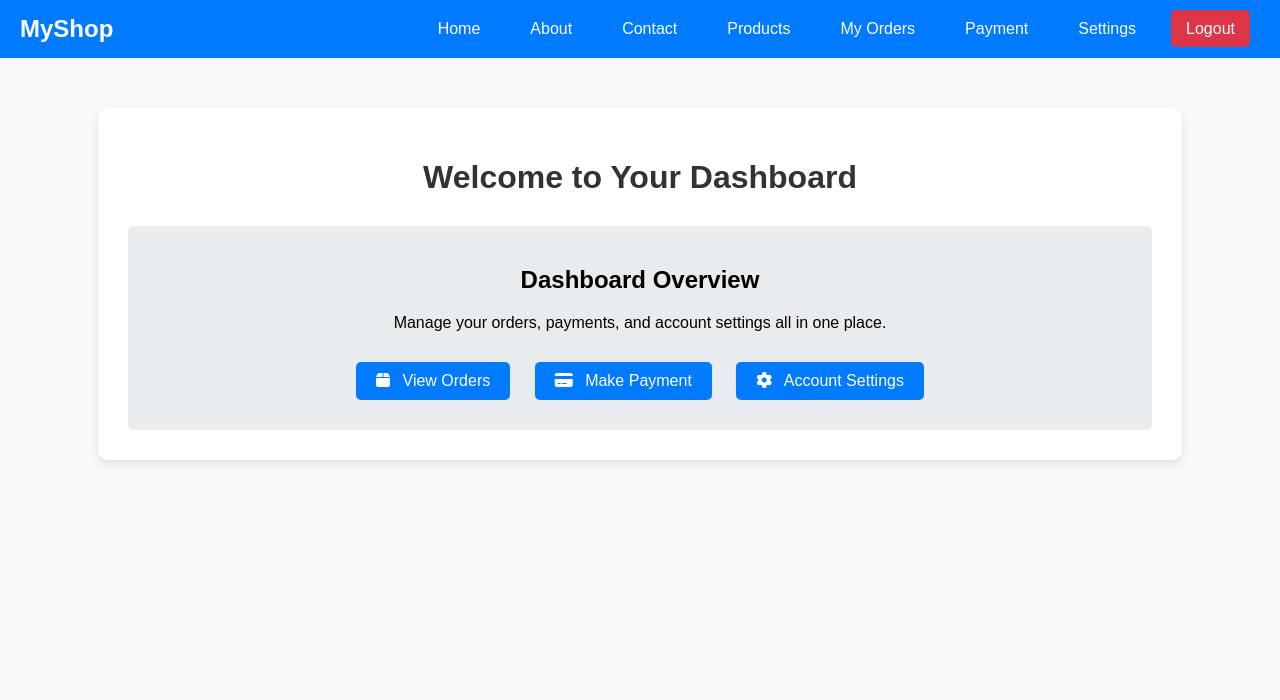
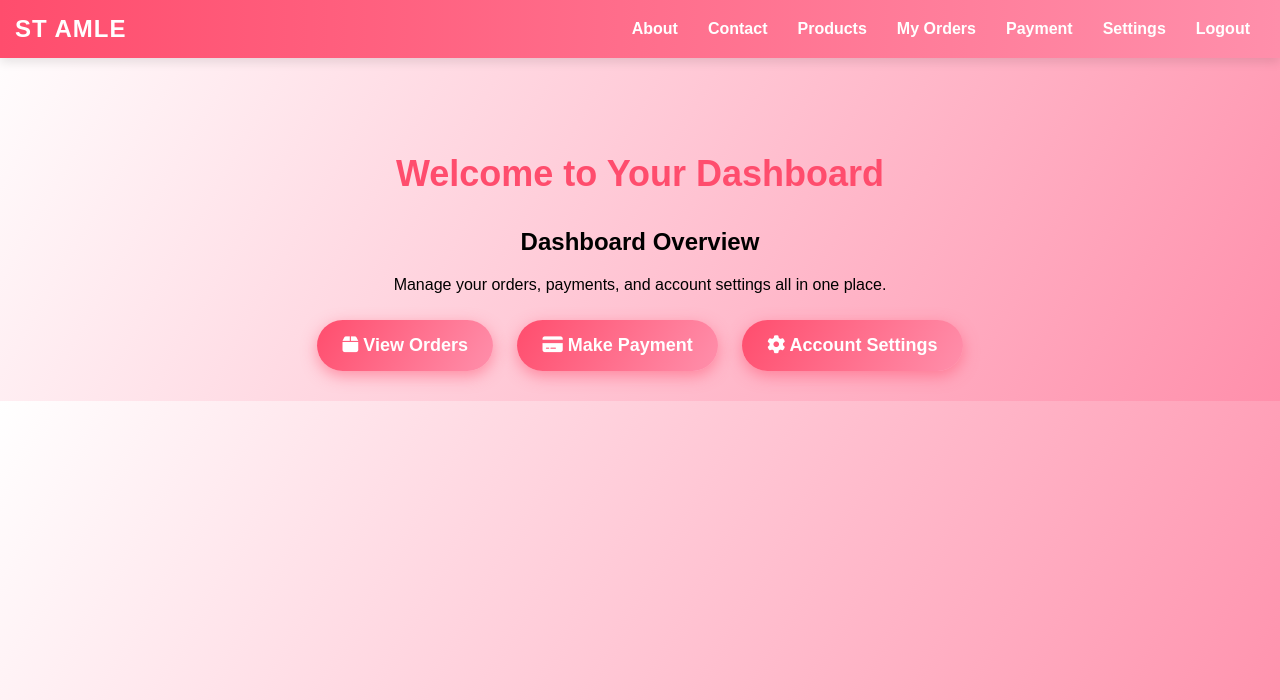
Before and after one commit to Abhishek591549/ecommrc1, a Django app: page /dashboard/ in a window 1280 px wide. Shown: the top 700 px of the page. Run offline with Django 5.2, Linux system fonts and the light colour scheme; a user stored in the database is signed in; some libraries are stand-ins or nearby versions.

Commit message:
Updated dashboard and products page

```diff
--- a/accounts/urls.py
+++ b/accounts/urls.py
@@ -25,16 +25,15 @@ urlpatterns = [
     path('register/', views.register_view, name='register'),
     path('logout/', views.logout_view, name='logout'),
     path('', home_view, name='home'),
-    path('products/', products_view, name='products'),
+
 
     path('orders/', orders_view, name='orders'),
     path('payment/', payment_view, name='payment'),
      path('dashboard/', views.dashboard_view, name='dashboard'),  # ✅ Ensure this exists
      path('settings/', views.settings_view, name='settings'),
-      path("products/", product_view, name="product_page"),
+
       # Display products in product.html
 
-      path("products/", views.product_page, name="product_page"),
 
 
 
--- a/accounts/views.py
+++ b/accounts/views.py
@@ -152,7 +152,7 @@ from .models import Product, CartItem  # Ensure these models exist in accounts/m
 def product_view(request):
     """ Display all products on a single page (product.html) """
     products = Product.objects.all()
-    return render(request, "/product.html", {"products": products})
+    return render(request, "/products.html", {"products": products})
 
 @login_required
 def add_to_cart(request, product_id):
@@ -165,13 +165,13 @@ def add_to_cart(request, product_id):
         cart_item.save()
 
     messages.success(request, "Product added to cart successfully!")
-    return redirect("product_page")  # Redirect to the same product.html page
+    return redirect("products")  # Redirect to the same product.html page
 
 @login_required
 def view_cart(request):
     """ View all items in the cart """
     cart_items = CartItem.objects.filter(user=request.user)
-    return render(request, "accounts/product.html", {"products": Product.objects.all(), "cart_items": cart_items})
+    return render(request, "accounts/products.html", {"products": Product.objects.all(), "cart_items": cart_items})
 
 @login_required
 def remove_from_cart(request, cart_item_id):
@@ -179,8 +179,5 @@ def remove_from_cart(request, cart_item_id):
     cart_item = get_object_or_404(CartItem, id=cart_item_id, user=request.user)
     cart_item.delete()
     messages.success(request, "Item removed from cart.")
-    return redirect("product_page")  # Redirect to the same product.html page
+    return redirect("products")  # Redirect to the same product.html page
 from django.shortcuts import render
-
-def product_page(request):
-    return render(request, "product.html")  # ✅ Ensure 'product.html' exists in the templates folder
--- a/products/urls.py
+++ b/products/urls.py
@@ -11,6 +11,7 @@ urlpatterns = [
     path('', views.index, name='index'),
     path('contact/', contact_view, name='contact'),
     path('dashboard/', views.dashboard_view, name='dashboard'),
+      path('', views.product_list, name='products'),
 
     #
 
--- a/products/views.py
+++ b/products/views.py
@@ -50,3 +50,7 @@ def dashboard_view(request):
     }
 
     return render(request, '/dashboard.html', context)
+from django.shortcuts import render
+
+def product_list(request):
+    return render(request, 'products.html')
--- a/static/css/dashboard.css
+++ b/static/css/dashboard.css
@@ -1,24 +1,33 @@
 /* General Styles */
 body {
-    font-family: 'Arial', sans-serif;
+    font-family: 'Poppins', sans-serif;
+    background: linear-gradient(120deg, #ff8fab, #ffffff);
     margin: 0;
     padding: 0;
-    background-color: #f8f9fa;
+    text-align: center;
+    animation: backgroundFade 5s infinite alternate;
 }
 
-/* Navbar Styles */
+/* Navigation Bar */
 .navbar {
+    background: linear-gradient(90deg, #ff4d6d, #ff8fab);
+    padding: 15px;
     display: flex;
     justify-content: space-between;
     align-items: center;
-    background: #007BFF;
-    padding: 15px 20px;
+    box-shadow: 0 4px 10px rgba(0, 0, 0, 0.1);
 }
 
 .logo {
-    color: white;
     font-size: 24px;
     font-weight: bold;
+    color: white;
+    letter-spacing: 1px;
+    transition: transform 0.3s ease-in-out;
+}
+
+.logo:hover {
+    transform: scale(1.1);
 }
 
 .nav-links {
@@ -29,74 +38,76 @@ body {
 }
 
 .nav-links li {
-    margin: 0 10px;
+    margin: 0 15px;
 }
 
 .nav-links a {
+    text-decoration: none;
     color: white;
-    text-decoration: none;
+    font-weight: bold;
     font-size: 16px;
-    padding: 10px 15px;
-    transition: 0.3s;
+    transition: color 0.3s ease-in-out, transform 0.3s;
 }
 
 .nav-links a:hover {
-    background: #0056b3;
-    border-radius: 5px;
-}
-
-.logout {
-    background: #dc3545 !important;
-    padding: 10px 15px !important;
-    border-radius: 5px;
-}
-
-.logout:hover {
-    background: #a71d2a !important;
+    color: #ffe4e1;
+    transform: scale(1.1);
 }
 
 /* Dashboard Container */
 .dashboard-container {
-    width: 80%;
-    margin: 50px auto;
-    background: white;
-    padding: 30px;
-    border-radius: 10px;
-    box-shadow: 0 4px 10px rgba(0, 0, 0, 0.1);
-    text-align: center;
+    margin-top: 60px;
+    padding: 20px;
+    animation: slideIn 1.5s ease-in-out;
 }
 
 h1 {
-    color: #333;
+    font-size: 36px;
+    color: #ff4d6d;
+    font-weight: bold;
+    animation: bounce 2s infinite alternate;
 }
 
-.dashboard-content {
-    margin-top: 30px;
-    padding: 20px;
-    background: #e9ecef;
-    border-radius: 5px;
+/* Buttons */
+.btn-3d {
+    background: linear-gradient(120deg, #ff4d6d, #ff8fab);
+    color: white;
+    border: none;
+    padding: 15px 25px;
+    font-size: 18px;
+    font-weight: bold;
+    margin: 10px;
+    border-radius: 30px;
+    box-shadow: 0 5px 15px rgba(255, 77, 109, 0.5);
+    transition: all 0.3s ease-in-out;
+    cursor: pointer;
+    position: relative;
+    overflow: hidden;
 }
 
-.dashboard-actions {
-    margin-top: 20px;
+.btn-3d:hover {
+    transform: translateY(-5px);
+    background: linear-gradient(120deg, #ff1e4d, #ff4d6d);
+    box-shadow: 0 8px 20px rgba(255, 77, 109, 0.8);
 }
 
-.dashboard-actions button {
-    background: #007BFF;
-    color: white;
-    border: none;
-    padding: 10px 20px;
-    margin: 10px;
-    font-size: 16px;
-    border-radius: 5px;
-    cursor: pointer;
-    transition: 0.3s;
+/* Animations */
+@keyframes fadeIn {
+    from { opacity: 0; }
+    to { opacity: 1; }
 }
 
-.dashboard-actions button:hover {
-    background: #0056b3;
+@keyframes slideIn {
+    from { transform: translateY(30px); opacity: 0; }
+    to { transform: translateY(0); opacity: 1; }
 }
 
-.dashboard-actions button i {
-    margin-right: 8px;
+@keyframes bounce {
+    0% { transform: translateY(0); }
+    100% { transform: translateY(-10px); }
 }
+
+@keyframes backgroundFade {
+    0% { background: linear-gradient(120deg, #ff8fab, #ffffff); }
+    100% { background: linear-gradient(120deg, #ffffff, #ff8fab); }
+}
--- a/templates/dashboard.html
+++ b/templates/dashboard.html
@@ -5,19 +5,22 @@
     <meta charset="UTF-8">
     <meta name="viewport" content="width=device-width, initial-scale=1.0">
     <title>Dashboard</title>
+
+    <!-- ✅ Correctly linking the CSS file -->
     <link rel="stylesheet" href="{% static 'css/dashboard.css' %}">
+
+    <!-- Font Awesome for icons -->
     <script src="https://kit.fontawesome.com/a076d05399.js" crossorigin="anonymous"></script>
+
 </head>
 <body>
+    <!-- Navigation Bar -->
     <nav class="navbar">
-        <div class="logo">MyShop</div>
+        <div class="logo">ST AMLE</div>
         <ul class="nav-links">
-            <li><a href="{% url 'home' %}">Home</a></li>
             <li><a href="{% url 'about' %}">About</a></li>
             <li><a href="{% url 'contact' %}">Contact</a></li>
-            <li><a href="{% url 'products' %}">Products</a></li>
-
-
+            <li><a href="{% url 'products' %}" id="product-link">Products</a></li>
             <li><a href="{% url 'orders' %}">My Orders</a></li>
             <li><a href="{% url 'payment' %}">Payment</a></li>
             <li><a href="{% url 'settings' %}">Settings</a></li>
@@ -25,17 +28,33 @@
         </ul>
     </nav>
 
+    <!-- Dashboard Container -->
     <div class="dashboard-container">
-        <h1>Welcome to Your Dashboard</h1>
-        <div class="dashboard-content">
+        <h1 class="fade-in">Welcome to Your Dashboard</h1>
+        <div class="dashboard-content slide-up">
             <h2>Dashboard Overview</h2>
             <p>Manage your orders, payments, and account settings all in one place.</p>
+
             <div class="dashboard-actions">
-                <button onclick="location.href='{% url 'orders' %}'"><i class="fas fa-box"></i> View Orders</button>
-                <button onclick="location.href='{% url 'payment' %}'"><i class="fas fa-credit-card"></i> Make Payment</button>
-                <button onclick="location.href='{% url 'settings' %}'"><i class="fas fa-cog"></i> Account Settings</button>
+                <button class="btn-3d" onclick="location.href='{% url 'orders' %}'"><i class="fas fa-box"></i> View Orders</button>
+                <button class="btn-3d" onclick="location.href='{% url 'payment' %}'"><i class="fas fa-credit-card"></i> Make Payment</button>
+                <button class="btn-3d" onclick="location.href='{% url 'settings' %}'"><i class="fas fa-cog"></i> Account Settings</button>
             </div>
         </div>
     </div>
+
+    <!-- ✅ Corrected JavaScript -->
+    <script>
+        document.addEventListener("DOMContentLoaded", function() {
+            var productLink = document.getElementById("product-link");
+            if (productLink) {
+                productLink.addEventListener("click", function(event) {
+                    event.preventDefault(); // Prevent default navigation
+                    window.location.href = productLink.href; // Redirect correctly
+                });
+            }
+        });
+    </script>
+
 </body>
 </html>
--- a/templates/index.html
+++ b/templates/index.html
@@ -61,9 +61,7 @@
                        </li>
 
 
-                        <li class="nav-item">
-                           <a class="nav-link" href="{% url 'dashboard' %}">dashboard</a>
-                       </li>
+
 
                         <li class="nav-item">
                            <a class="nav-link" href="#">
```
Also changed, not shown: db.sqlite3.
